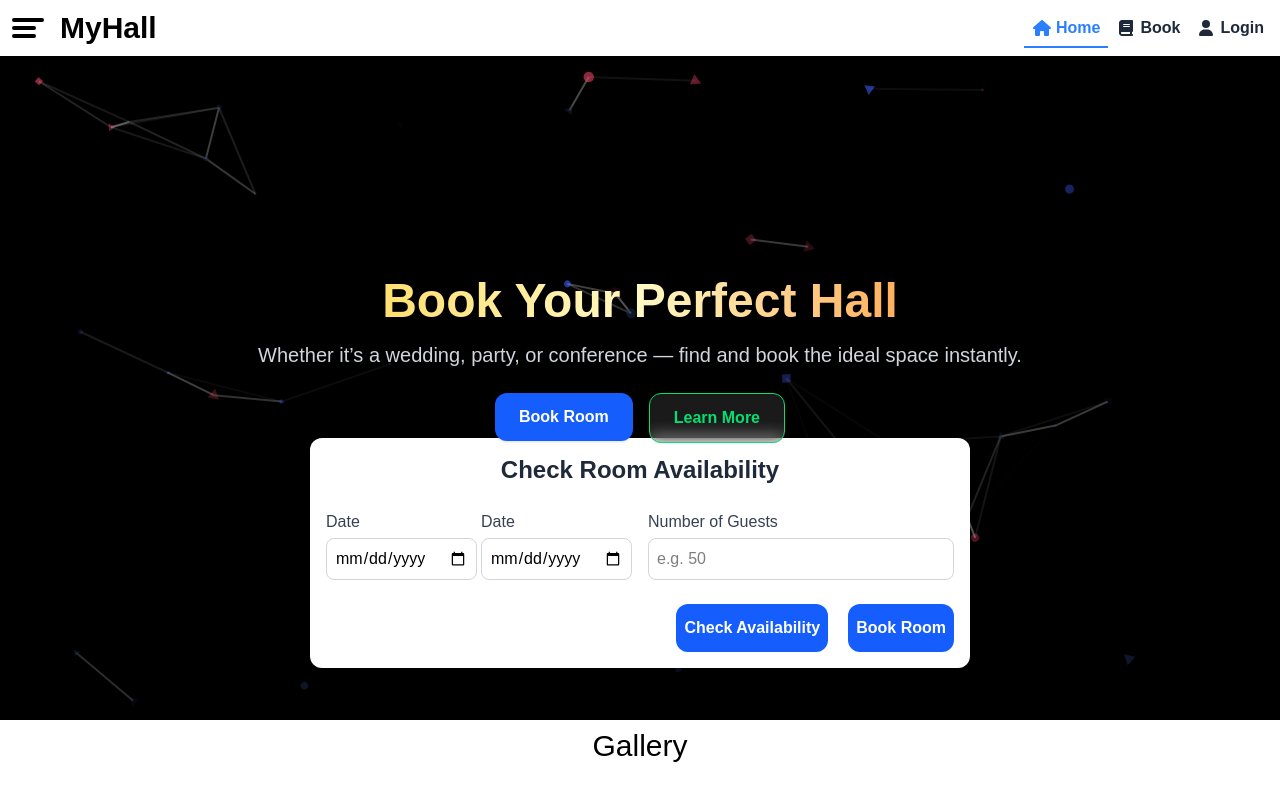
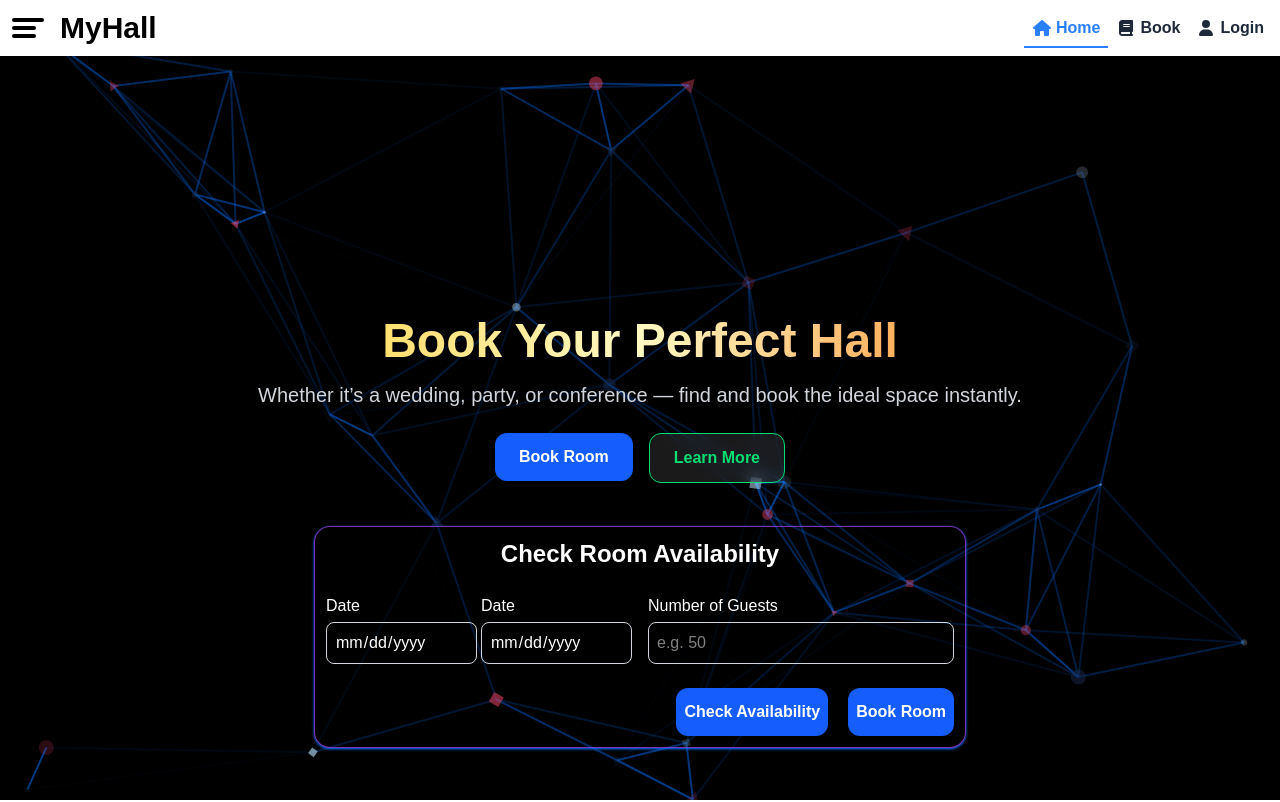
Before and after one commit to DevToStack/hall-module, a Next.js app: page / in a window 1280 px wide. Shown: the top 802 px of the page. Built offline with nearby package versions, Linux system fonts and the light colour scheme.

Commit message:
hero is updated

```diff
--- a/app/page.js
+++ b/app/page.js
@@ -2,7 +2,6 @@
 import BookingModal from "@/components/BookingForm";
 import HallFeatures from "@/components/Features";
 import RoomAvailabilityForm from "@/components/Form";
-import Gallery from "@/components/galery";
 import GallerySection from "@/components/galery1";
 import HeroSection from "@/components/hero";
 import PricingSection from "@/components/Price";
@@ -14,7 +13,7 @@ export default function HomePage() {
   return (
     <main className="flex flex-col min-h-screen items-center justify-center">
       <HeroSection/>
-      <div className="max-xl:flex hidden p-1 bg-gray-700 w-full">
+      <div className="max-xl:flex hidden p-1 bg-black w-full">
         <RoomAvailabilityForm />
       </div>
       <div className="w-full flex flex-col text-center">
--- a/components/Form.js
+++ b/components/Form.js
@@ -1,26 +1,31 @@
 const RoomAvailabilityForm = () => {
     return (
-        <form className="mt-3 mb-3 flex flex-col max-w-5xl max-xl:max-w-2xl mx-auto bg-white shadow-lg rounded-xl p-4 space-y-6 ">
-            <h2 className="text-2xl font-bold text-center text-gray-800">Check Room Availability</h2>
+        <form className="mt-3 mb-3 flex flex-col max-w-5xl max-xl:max-w-2xl mx-auto
+            bg-black/10 backdrop-blur-xm
+
+            shadow-sm shadow-[#0070ff]
+            rounded-2xl p-3 space-y-6
+            ring-1 ring-inset ring-purple-500/70">
+            <h2 className="text-2xl font-bold text-center text-white">Check Room Availability</h2>
 
             <div className="grid grid-cols-2 max-sm:grid-cols-1 max-xl:grid-cols-2 gap-4">
                 {/* Date */}
                 <div className="flex gap-1">
                     <div className="flex flex-col">
-                        <label htmlFor="date" className="text-gray-700 font-medium">Date</label>
+                        <label htmlFor="date" className="text-white font-medium">Date</label>
                         <input
                             type="date"
                             id="date"
-                            className="text-black mt-1 p-2 border border-gray-300 rounded-lg focus:outline-none focus:ring-2 focus:ring-blue-400"
+                            className="text-white mt-1 p-2 border border-gray-300 rounded-lg focus:outline-none focus:ring-2 focus:ring-blue-400"
                             required
                         />
                     </div>
                     <div className="flex flex-col">
-                        <label htmlFor="date" className="text-gray-700 font-medium">Date</label>
+                        <label htmlFor="date" className="text-white font-medium">Date</label>
                         <input
                             type="date"
                             id="date"
-                            className="text-black mt-1 p-2 border border-gray-300 rounded-lg focus:outline-none focus:ring-2 focus:ring-blue-400"
+                            className="text-white mt-1 p-2 border border-gray-300 rounded-lg focus:outline-none focus:ring-2 focus:ring-blue-400"
                             required
                         />
                     </div>
@@ -28,10 +33,10 @@ const RoomAvailabilityForm = () => {
 
                 {/* Time Slot */}
                 <div className="flex flex-col hidden">
-                    <label htmlFor="time" className="text-gray-700 font-medium">Time Slot</label>
+                    <label htmlFor="time" className="text-white font-medium">Time Slot</label>
                     <select
                         id="time"
-                        className="mt-1 p-2 text-black border border-gray-300 rounded-lg focus:outline-none focus:ring-2 focus:ring-blue-400"
+                        className="mt-1 p-2 text-white border border-gray-300 rounded-lg focus:outline-none focus:ring-2 focus:ring-blue-400"
                         required
                     >
                         <option value="">Select Time</option>
@@ -44,12 +49,12 @@ const RoomAvailabilityForm = () => {
 
                 {/* Guest Count */}
                 <div className="flex flex-col">
-                    <label htmlFor="guests" className="text-gray-700 font-medium">Number of Guests</label>
+                    <label htmlFor="guests" className="text-white font-medium">Number of Guests</label>
                     <input
                         type="number"
                         id="guests"
                         min="1"
-                        className="text-black mt-1 p-2 border border-gray-300 rounded-lg focus:outline-none focus:ring-2 focus:ring-blue-400"
+                        className="text-white mt-1 p-2 border border-gray-300 rounded-lg focus:outline-none focus:ring-2 focus:ring-blue-400"
                         placeholder="e.g. 50"
                     />
                 </div>
--- a/components/hero.js
+++ b/components/hero.js
@@ -4,7 +4,7 @@ import RoomAvailabilityForm from './Form';
 
 const HeroSection = () => {
     return (
-        <section className="relative bg-black w-full min-h-[90vh] overflow-hidden flex items-center justify-center px-4 py-16 sm:px-8 lg:px-24 text-white bg-dark-gradient">
+        <section className="relative bg-black w-full min-h-[100vh] overflow-hidden flex items-center justify-center px-4 py-16 sm:px-8 lg:px-24 text-white bg-dark-gradient">
 
 
             <div className='absolute w-full h-full'>
--- a/components/particals.js
+++ b/components/particals.js
@@ -18,14 +18,14 @@ const HeroParticlesBackground = () => {
         },
         particles: {
           number: {
-            value: 40,
+            value: 30,
             density: {
               enable: true,
               area: 800,
             },
           },
           color: {
-            value: ['#192949', '#3f5efb', '#fc466b'], // varied theme tones
+            value: ['#192949', '#c2e6ff', '#fc466b'], // varied theme tones
           },
           shape: {
             type: ['circle', 'triangle', 'edge'], // multiple shapes
@@ -35,18 +35,18 @@ const HeroParticlesBackground = () => {
             random: true,
             anim: {
               enable: true,
-              speed: 0.5,
+              speed: 1,
               opacity_min: 0.1,
               sync: false,
             },
           },
           size: {
-            value: { min: 2, max: 6 },
+            value: { min: 4, max: 8 },
             random: true,
           },
           move: {
             enable: true,
-            speed: 1,
+            speed: 1.7,
             direction: 'none',
             random: true,
             straight: false,
@@ -56,9 +56,9 @@ const HeroParticlesBackground = () => {
           },
           links: {
             enable: true,
-            distance: 130,
-            color: '#ffffff',
-            opacity: 0.4,
+            distance:300,
+            color: '#0070ff',
+            opacity: 0.6,
             width: 2,
           },
           rotate: {
@@ -66,13 +66,13 @@ const HeroParticlesBackground = () => {
             direction: "random",
             animation: {
               enable: true,
-              speed: 5,
+              speed: 9,
             },
           },
           wobble: {
             enable: true,
             distance: 5,
-            speed: 1,
+            speed: 2,
           },
         },
         interactivity: {
@@ -84,7 +84,7 @@ const HeroParticlesBackground = () => {
           },
           modes: {
             grab: {
-              distance: 100,
+              distance: 300,
               links: {
                 opacity: 0.5,
               },
```
